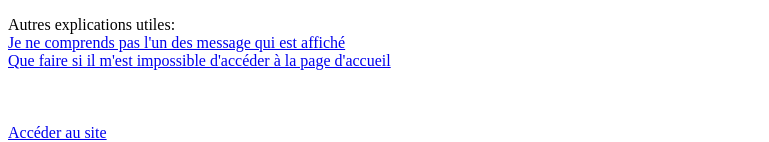
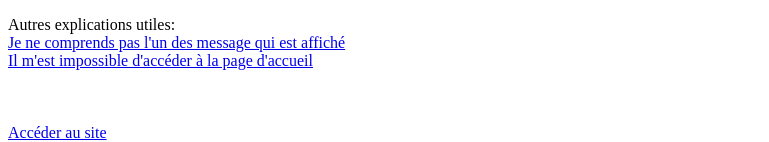
Before and after one commit to MarcGAIA74/site, a plain HTML site: page doc.html in a window 1280 px wide. Shown: the part 296-438 px from the top of the page, without its empty margins (0-769 px from the left). Drawn offline with Linux system fonts and the light colour scheme.

Commit message:
Update doc.html

```diff
--- a/doc.html
+++ b/doc.html
@@ -26,7 +26,7 @@
     <br>
     <a>Autres explications utiles:</a><br>
     <a href="doc.html">Je ne comprends pas l'un des message qui est affiché</a><br>
-    <a href="doc.html">Que faire si il m'est impossible d'accéder à la page d'accueil</a><br>
+    <a href="doc.html">Il m'est impossible d'accéder à la page d'accueil</a><br>
 
     <br><br><br><a href="index.html">Accéder au site</a><br>
     <a>Outil développer par Marc FRECHOU-RENAULT pour l'associsation GAIA74</a>
```
